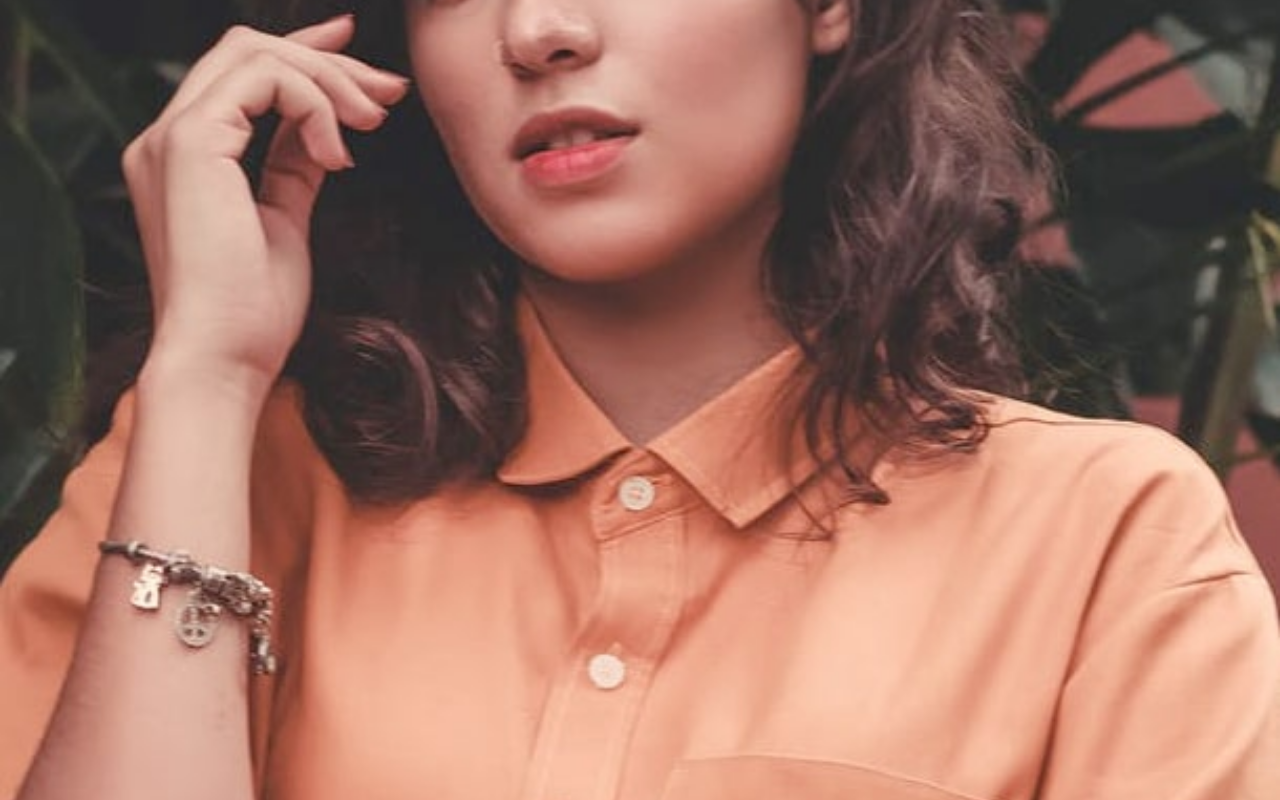
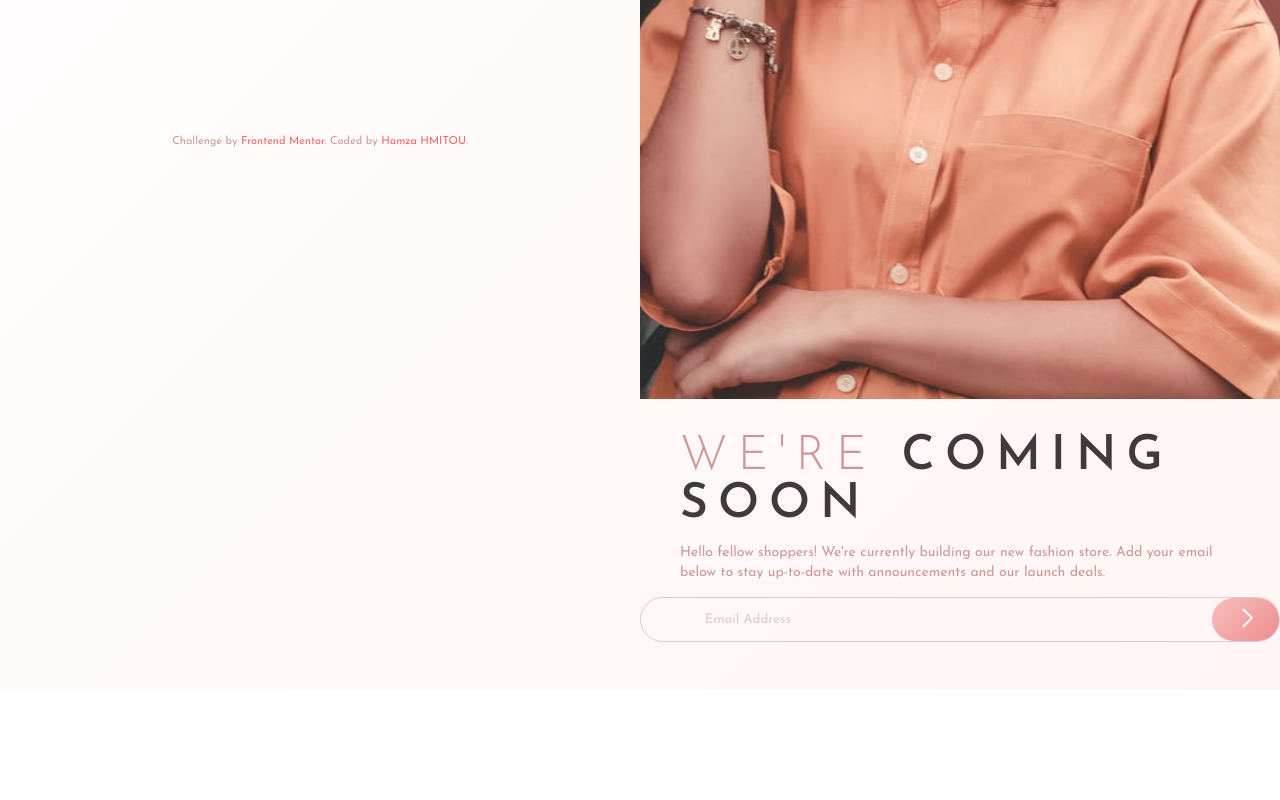
Before and after one commit to hhamza1/fem-base-apparel, a plain HTML site: page index.html in a window 1280 px wide. Shown: the part 440-1240 px from the top of the page. After the commit the page ends 1130 px from the top, so only its background shows below. Drawn offline with Linux system fonts and the light colour scheme.

Commit message:
remove display grid

```diff
--- a/styles/style.css
+++ b/styles/style.css
@@ -30,9 +30,7 @@ header > img {
     width: 100px;
 }
 
-main {
-    display: grid;
-}
+
 
 /*================
     Hero container
@@ -79,7 +77,6 @@ picture > img {
 =================*/
 
 form {
-    width: 80%;
     margin: 0 auto;
 }
 
@@ -108,7 +105,7 @@ input {
 }
 
 input::placeholder {
-    color: inherit;
+    color: #dbcbcc;
 }
 
 button {
@@ -141,8 +138,6 @@ button:hover {
     Attribution
 =================*/
 
-
-
 .attribution {
     font-size: 11px; text-align: center;
 }
@@ -150,3 +145,42 @@ button:hover {
     text-decoration: none;
     color: hsl(0, 93%, 68%);
 }
+
+/*===============
+    Desktop View
+=================*/
+
+@media (min-width: 1024px) {
+    body {
+        display: grid;
+        grid-template-columns: repeat(2, 50%);
+        grid-template-rows: repeat(2, 50%);
+    }
+
+    header {
+        grid-row: 1 2;
+        grid-column: 1 2;
+    }
+
+    .hero-container{
+        grid-row: 1 5;
+        grid-column: 2 3;
+    }
+
+    picture > img {
+        width: 50vw;
+    }
+
+    .announcement {
+        text-align: left;
+    }
+
+    .coming-soon {
+        font-size: 3rem;
+    }
+
+
+    footer {
+
+    }
+}
```
